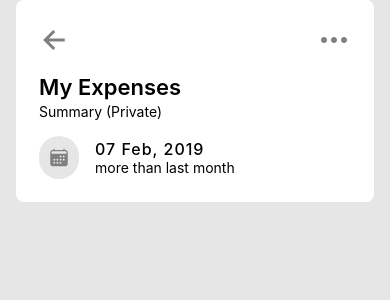
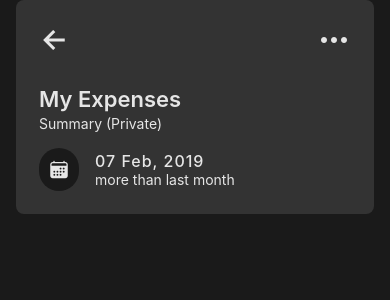
Before and after one commit to Lambertn33/my_expenses, a React Native app: screen / in a window 390 px wide. Shown: the top 300 px of the page. Built offline with nearby package versions, Linux system fonts and the light colour scheme.

Commit message:
feat: add colors

```diff
--- a/App.js
+++ b/App.js
@@ -1,11 +1,12 @@
 import { StatusBar } from "expo-status-bar";
 import { ScrollView, StyleSheet, Platform } from "react-native";
 import Header from "./components/Header";
+import { Colors } from "./constants/colors";
 
 export default function App() {
   return (
     <ScrollView style={styles.screen}>
-      <StatusBar />
+      <StatusBar/>
       <Header />
     </ScrollView>
   );
@@ -14,7 +15,7 @@ export default function App() {
 const styles = StyleSheet.create({
   screen: {
     flex: 1,
-    backgroundColor: "#e6e6e6",
+    backgroundColor: Colors.primaryDark,
     paddingVertical: Platform.OS === "android" ? 40 : 0,
     paddingHorizontal: 16,
   },
--- a/components/Header.js
+++ b/components/Header.js
@@ -1,6 +1,7 @@
 import { View, Text, StyleSheet } from "react-native";
 import Navbar from "./Navbar";
 import Icon from "./UI/Icon";
+import { Colors } from "../constants/colors";
 
 const Header = () => {
   return (
@@ -13,7 +14,7 @@ const Header = () => {
         </View>
         <View style={styles.dateContainer}>
           <View style={styles.dateIcon}>
-            <Icon color="gray" size={20} icon="calendar" />
+            <Icon color={Colors.primaryLight} size={20} icon="calendar" />
           </View>
           <View>
             <Text style={styles.dateTitle}>07 Feb, 2019</Text>
@@ -29,9 +30,10 @@ const styles = StyleSheet.create({
   container: {
     flex: 1,
     padding: 23,
-    backgroundColor: "white",
+    backgroundColor: Colors.secondaryDark,
     elevation: 4,
     borderRadius: 8,
+    gap: 12,
   },
   header: {
     gap: 16,
@@ -45,10 +47,13 @@ const styles = StyleSheet.create({
     fontSize: 16,
     letterSpacing: 1,
     fontWeight: "500",
+    color: Colors.primaryLight,
   },
-  dateSubtitle: {},
+  dateSubtitle: {
+    color: Colors.primaryLight,
+  },
   dateIcon: {
-    backgroundColor: "#e6e6e6",
+    backgroundColor: Colors.primaryDark,
     borderRadius: 50,
     padding: 10,
   },
@@ -58,9 +63,11 @@ const styles = StyleSheet.create({
   title: {
     fontSize: 22,
     fontWeight: "600",
+    color: Colors.primaryLight,
   },
   subtitle: {
     fontWeight: "400",
+    color: Colors.primaryLight,
   },
 });
 
--- a/components/Navbar.js
+++ b/components/Navbar.js
@@ -1,14 +1,19 @@
 import { View, StyleSheet, TouchableOpacity } from "react-native";
 import Icon from "./UI/Icon";
+import { Colors } from "../constants/colors";
 
 const Navbar = () => {
   return (
     <View style={styles.container}>
       <TouchableOpacity>
-        <Icon color="gray" size={32} icon="arrow-back" />
+        <Icon color={Colors.primaryLight} size={32} icon="arrow-back" />
       </TouchableOpacity>
       <TouchableOpacity>
-        <Icon color="gray" size={32} icon="ellipsis-horizontal" />
+        <Icon
+          color={Colors.primaryLight}
+          size={32}
+          icon="ellipsis-horizontal"
+        />
       </TouchableOpacity>
     </View>
   );
--- /dev/null
+++ b/constants/colors.js
@@ -0,0 +1,5 @@
+export const Colors = {
+    primaryDark: "#1a1a1a",
+    primaryLight: "#e6e6e6",
+    secondaryDark: "#333333"
+}
```
